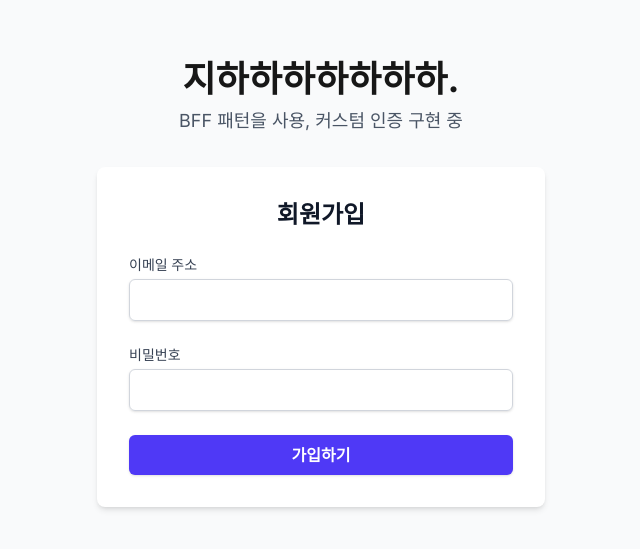
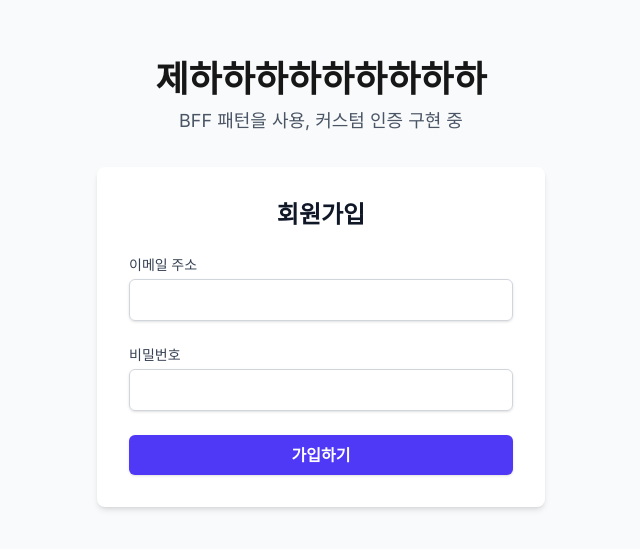
Before and after one commit to jungyuya/new-blog, a Next.js app in the folder apps/frontend/: page / in a window 1280 px wide. Shown: the part 117-666 px from the top of the page, without its empty margins (319-959 px from the left). Built offline with nearby package versions, Linux system fonts and the light colour scheme.

Commit message:
보름달

```diff
--- a/apps/frontend/src/app/page.tsx
+++ b/apps/frontend/src/app/page.tsx
@@ -5,7 +5,7 @@ export default function Home() {
   return (
     <main className="flex min-h-screen flex-col items-center justify-center bg-gray-50 p-4">
       <div className="mb-8 text-center">
-        <h1 className="text-4xl font-bold">지하하하하하하하.</h1>
+        <h1 className="text-4xl font-bold">제하하하하하하하하하</h1>
         <p className="text-lg text-gray-600 mt-2">BFF 패턴을 사용, 커스텀 인증 구현 중</p>
       </div>
       <SignUp />
```
